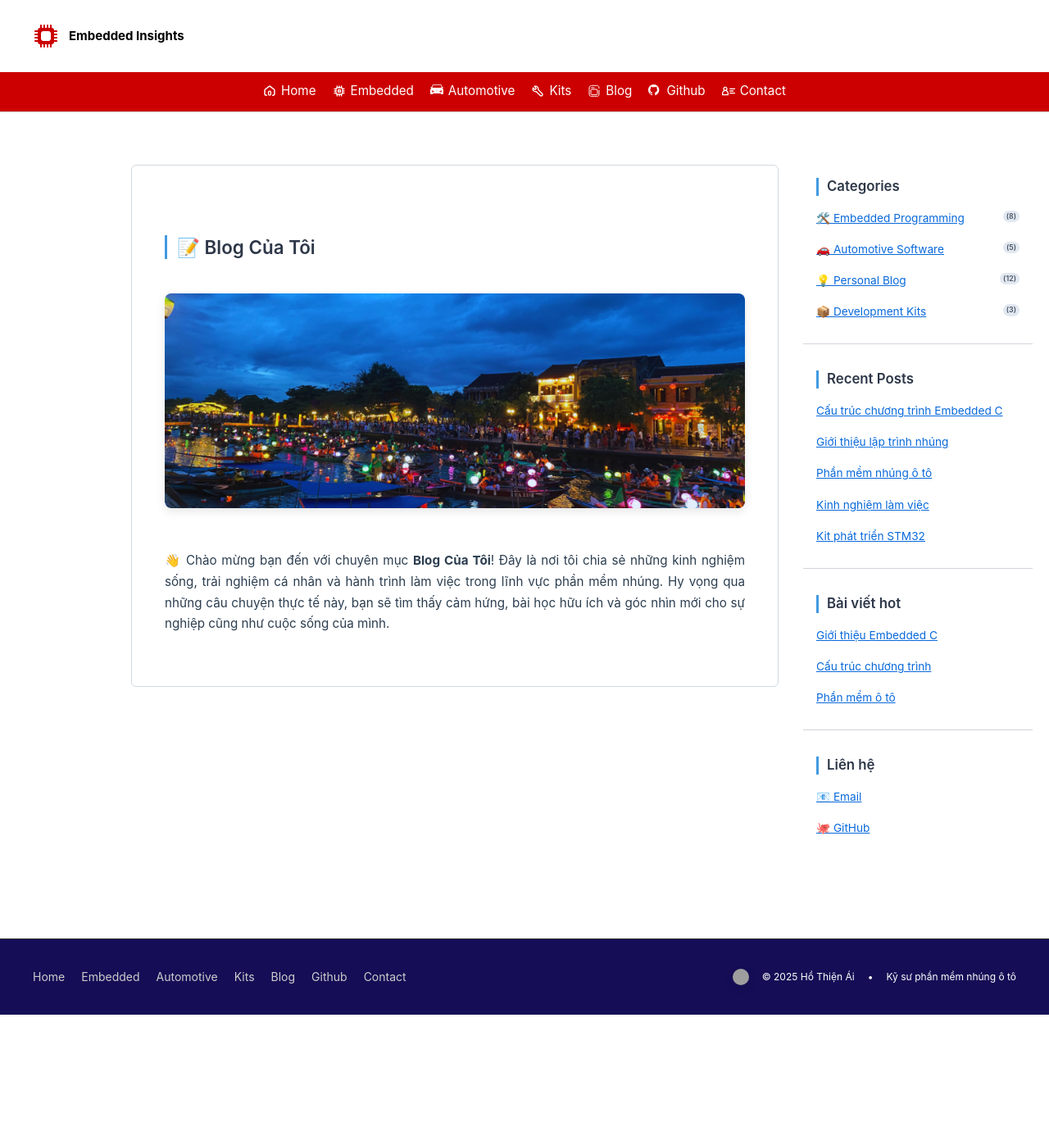
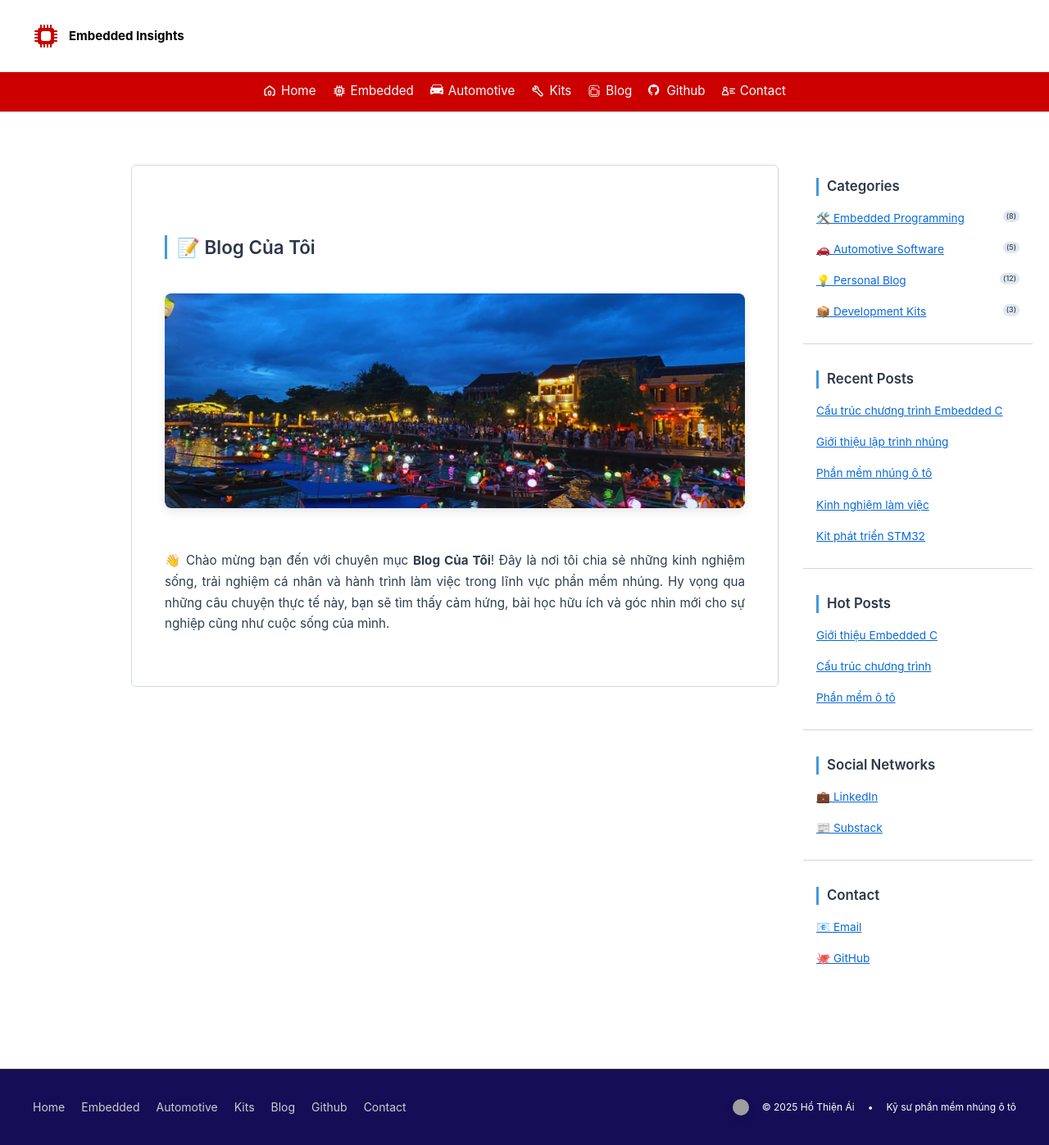
Before and after one commit to ai-ho/ai-ho.github.io, a Jekyll site: the page built from blog/index.md, in a window 1280 px wide. Shown: the whole page at 82% size. Built offline with Jekyll 4.4.1, drawn with Linux system fonts in a browser that asks for light colours; some web fonts are replaced; before the commit the page ends 1238 px from its top, so only the background shows below that; grey boxes are pictures that could not be loaded.

Commit message:
Update Social Networks

```diff
--- a/_layouts/default.html
+++ b/_layouts/default.html
@@ -1021,7 +1021,7 @@
             </div>
 
             <div class="sidebar-section">
-                <h3>Bài viết hot</h3>
+                <h3>Hot Posts</h3>
                 <ul>
                     <li><a href="/embedded/intro/">Giới thiệu Embedded C</a></li>
                     <li><a href="/embedded/posts/">Cấu trúc chương trình</a></li>
@@ -1030,7 +1030,15 @@
             </div>
 
             <div class="sidebar-section">
-                <h3>Liên hệ</h3>
+                <h3>Social Networks</h3>
+                <ul>
+                    <li><a href="https://www.linkedin.com/in/thien-ai-ho" target="_blank">💼 LinkedIn</a></li>
+                    <li><a href="https://substack.com/@thienaiho" target="_blank">📰 Substack</a></li>
+                </ul>
+            </div>
+
+            <div class="sidebar-section">
+                <h3>Contact</h3>
                 <ul>
                     <li><a href="mailto:thienaiho95@gmail.com">📧 Email</a></li>
                     <li><a href="https://github.com/ai-ho">🐙 GitHub</a></li>
```
